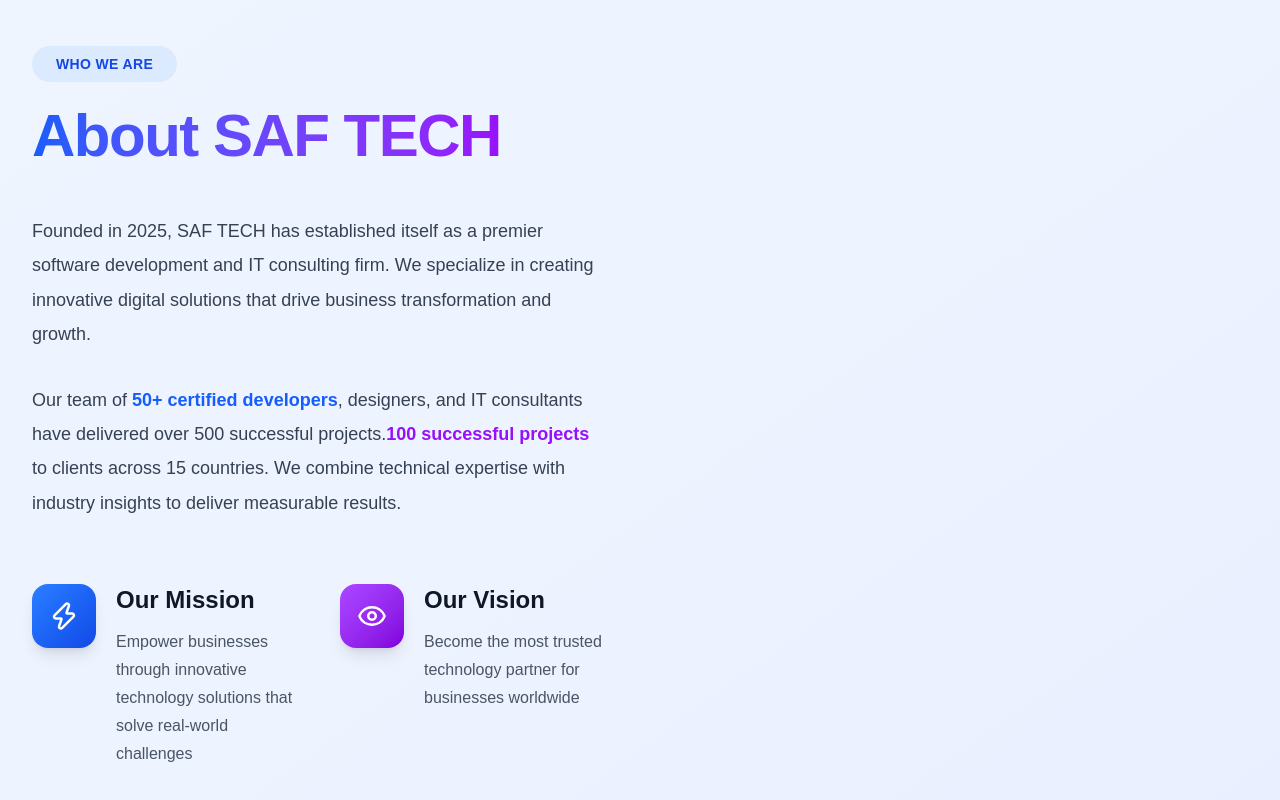
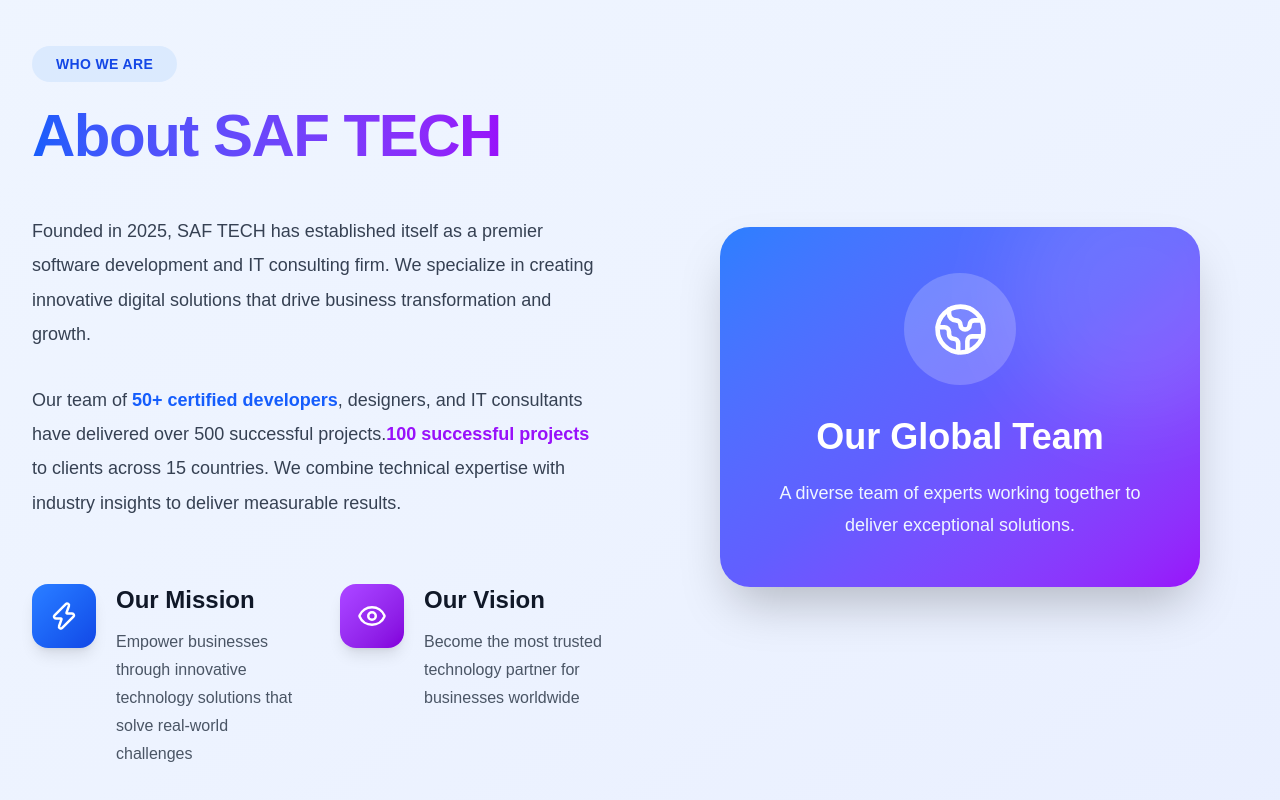
Before and after one commit to ayazmodan90/saftech, a Next.js app: page / in a window 1280 px wide. Shown: the part 1049-1849 px from the top of the page. Built offline with nearby package versions, Linux system fonts and the light colour scheme.

Commit message:
add global card

```diff
--- a/src/components/About.jsx
+++ b/src/components/About.jsx
@@ -82,6 +82,32 @@ export default function about(){
                             </div>
                         </div>
                     </div>
+
+                    {/* RIGHT side */}
+
+                    <div className="relative mx-auto w-full max-w-2xl py-16">
+                        {/* Main Graphic */}
+                        <div className="relative mx-5 flex min-h-[360px] flex-col items-center justify-center overflow-hidden rounded-[30px] bg-gradient-to-br from-blue-500 via-indigo-500 to-purple-600 p-10 text-center shadow-2xl sm:mx-12">
+                            <div className="absolute -right-16 -top-16 h-64 w-64 rounded-full bg-white/10 blur-2xl" />
+
+                            <div className="relative mb-8 flex h-28 w-28 items-center justify-center rounded-full bg-white/20 text-white">
+                                <Globe2 size={55} />
+                            </div>
+
+                            <h3 className="relative text-3xl font-bold text-white sm:text-4xl">
+                                Our Global Team
+                            </h3>
+
+                            <p className="relative mt-5 max-w-sm text-lg leading-8 text-blue-50">
+                                A diverse team of experts working together
+                                to deliver exceptional solutions.
+                            </p>
+                        </div>
+
+
+                    </div>
+
+
                 </div>
             </div>
 
```
